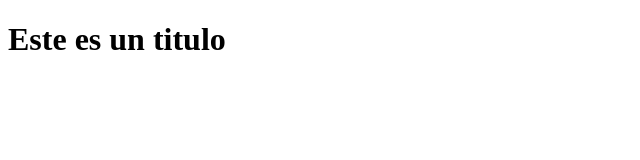
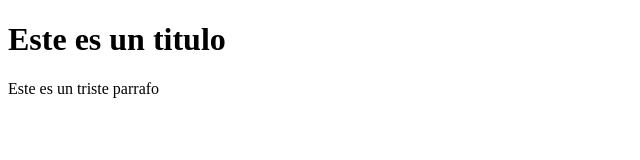
Before and after one commit to jorgeib/ejemplohtml, a plain HTML site: page index.html in a window 1280 px wide. Shown: the whole page, without its empty margins (0-640 px from the left). Drawn offline with Linux system fonts and the light colour scheme.

Commit message:
Update index.html

```diff
--- a/index.html
+++ b/index.html
@@ -8,5 +8,6 @@
 </head>
 <body>
     <h1>Este es un titulo</h1>
+    <p>Este es un triste parrafo</p>
 </body>
 </html>
```
